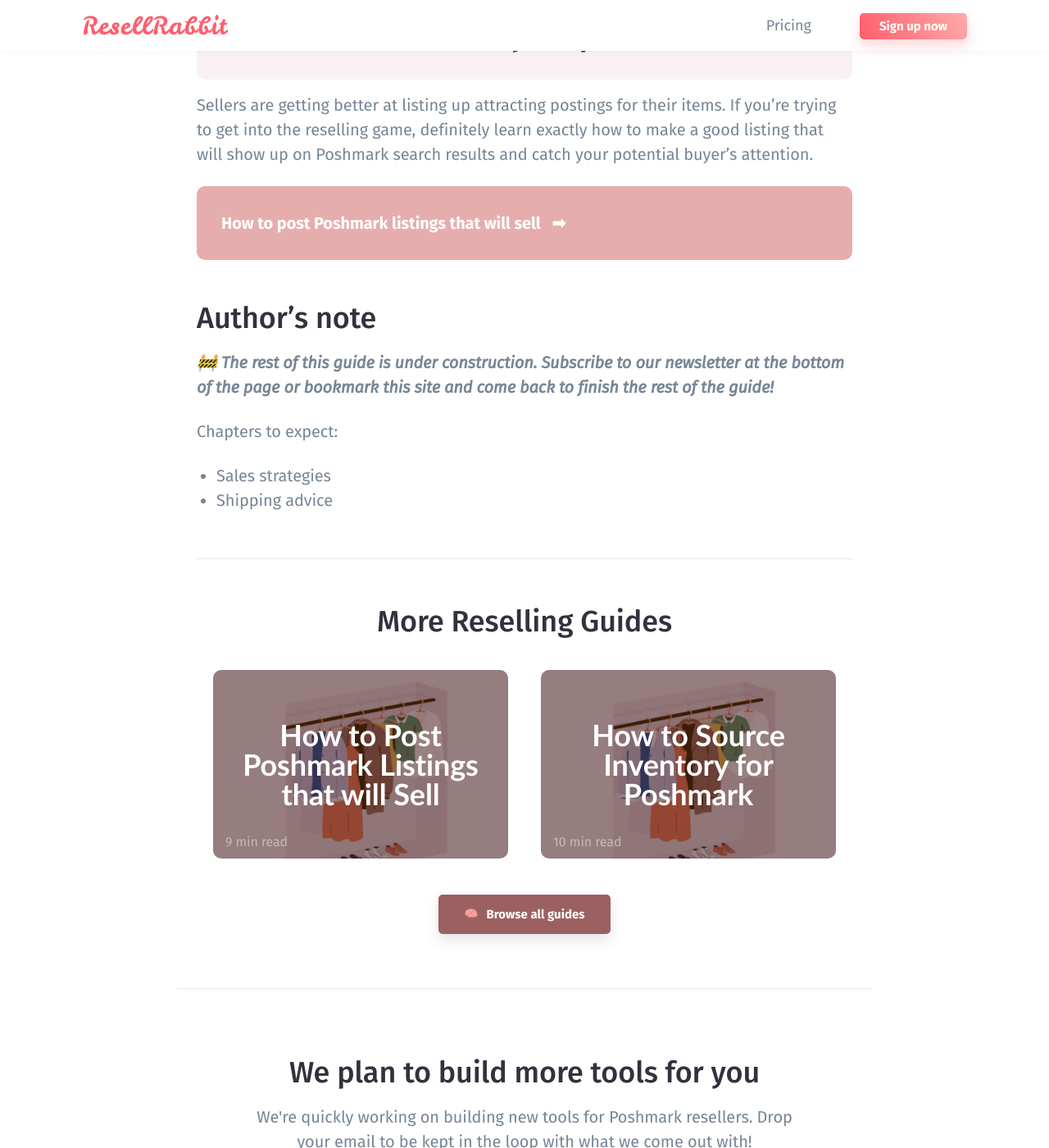
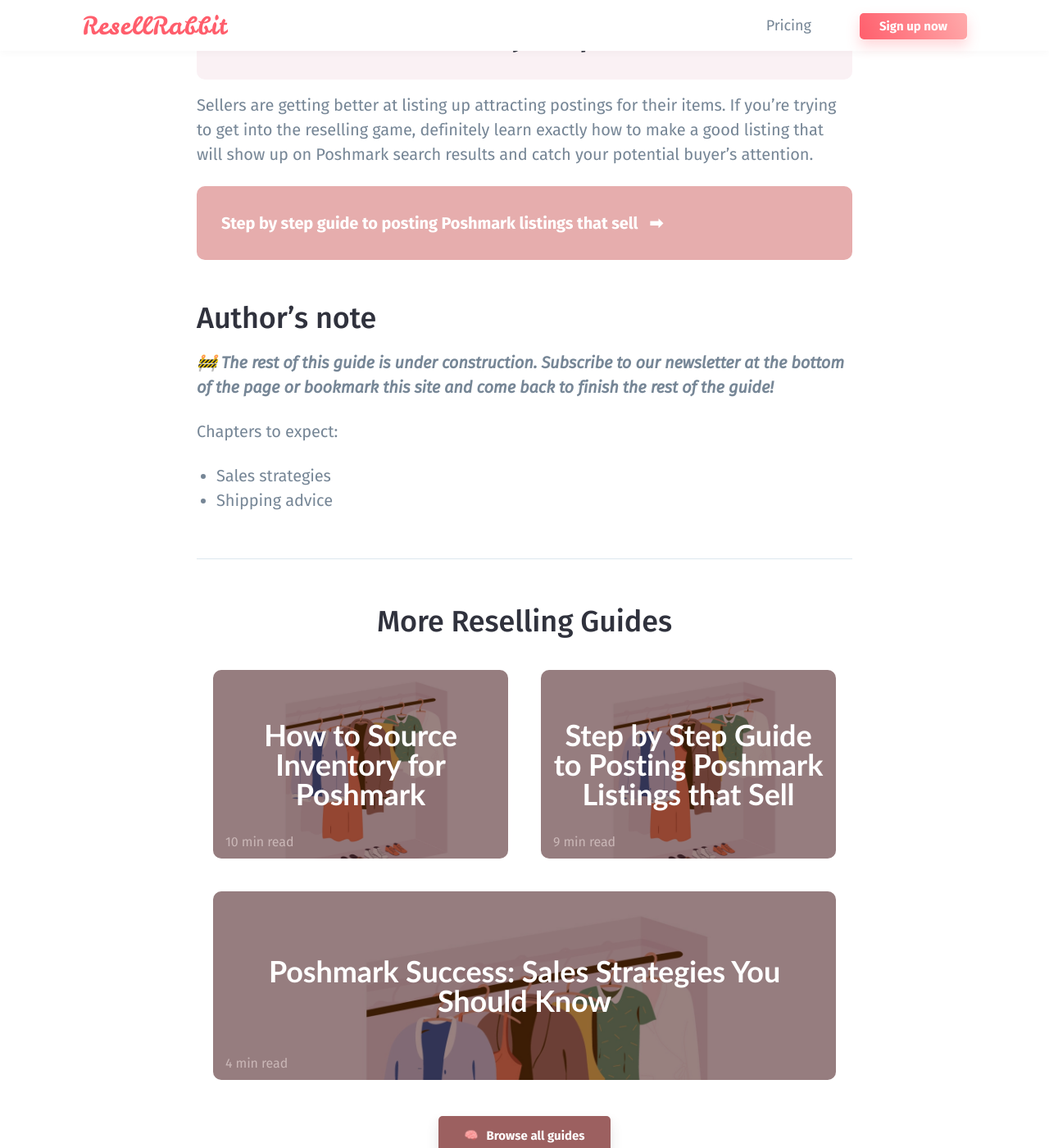
Before and after one commit to hirrra/resellrabbit, a Jekyll site: the page built from _posts/2021-05-01-poshmark-ultimate-guide.md, in a window 1280 px wide and 1400 px high, scrolled down 1298 px. Shown: the whole window at 82% size. Built offline with Jekyll 4.4.1, drawn with Linux system fonts in a browser that asks for light colours; some of the changed text lies outside the part shown.

Commit message:
backup poshmark sucesss post

```diff
--- a/_includes/footer.html
+++ b/_includes/footer.html
@@ -6,7 +6,7 @@
                 <li><a href="{{ '/signup' | relative_url }}">Sign up for ResellRabbit</a></li>
                 <li><a href="{{ '/pricing' | relative_url }}">Pricing</a></li>
                 <li><a href="{{ '/guides/source-inventory' | relative_url }}">How to Source Inventory for Poshmark</a></li>
-                <li><a href="{{ '/guides/list-on-poshmark' | relative_url }}">How to Post Poshmark Listings that will Sell</a></li>
+                <li><a href="{{ '/guides/list-on-poshmark' | relative_url }}">Step by Step Guide to Posting Poshmark Listings that Sell</a></li>
                 <!-- <li><a href="">This Poshmark Experiment SHOCKED Me</a></li> -->
             </ul>
         </div>
--- a/_includes/head.html
+++ b/_includes/head.html
@@ -17,4 +17,5 @@
     gtag('config', 'G-0DYRV9RJWF');
     </script>
     <script src="https://unpkg.com/scrollreveal@4.0.0/dist/scrollreveal.min.js"></script>
+
 </head>
--- a/_layouts/guides-hub.html
+++ b/_layouts/guides-hub.html
@@ -11,7 +11,7 @@
 
         <main class="container-sm mb-64">
 
-          <h1 class="text-center mt-24">Poshmark Sales Guides</h1>
+          <h1 class="text-center mt-24">Poshmark Guides</h1>
           <div class="postbox-group flex-container">
 
             {% for post in site.posts %}
--- a/_posts/2021-05-01-poshmark-ultimate-guide.md
+++ b/_posts/2021-05-01-poshmark-ultimate-guide.md
@@ -1,7 +1,7 @@
 ---
 layout: post
 title:  Poshmark Ultimate Guide to Reselling (2021)
-description: How to succeed at selling on Poshmark.
+description: How to succeed at selling on Poshmark
 image: src/img/2.jpg
 duration: 4
 ---
@@ -33,7 +33,7 @@ However, if you plan make consistent money off of reselling on Poshmark, you'll
 
 Sellers are getting better at listing up attracting postings for their items. If you're trying to get into the reselling game, definitely learn exactly how to make a good listing that will show up on Poshmark search results and catch your potential buyer's attention.
 
-**[How to post Poshmark listings that will sell &nbsp; &#10145;]({% post_url 2021-05-01-source-inventory %})**
+**[Step by step guide to posting Poshmark listings that sell &nbsp; &#10145;]({% post_url 2021-05-01-source-inventory %})**
 {: class="guide-link"}
 
 
```
Also changed, not shown: _posts/2021-05-01-list-on-poshmark.md (+1 -1 lines), _posts/2021-05-01-poshmark-success.md (added, +73 -0 lines), _posts/2022-06-01-11-mistakes-poshmark-sellers-make.md (+39 -0 lines).
